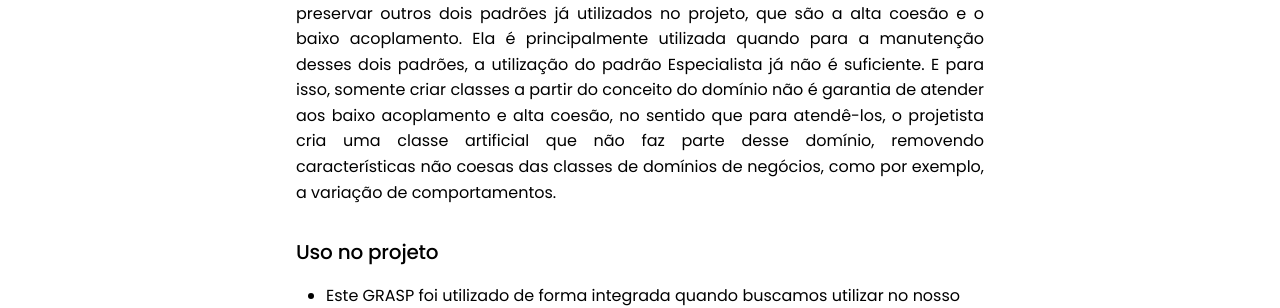
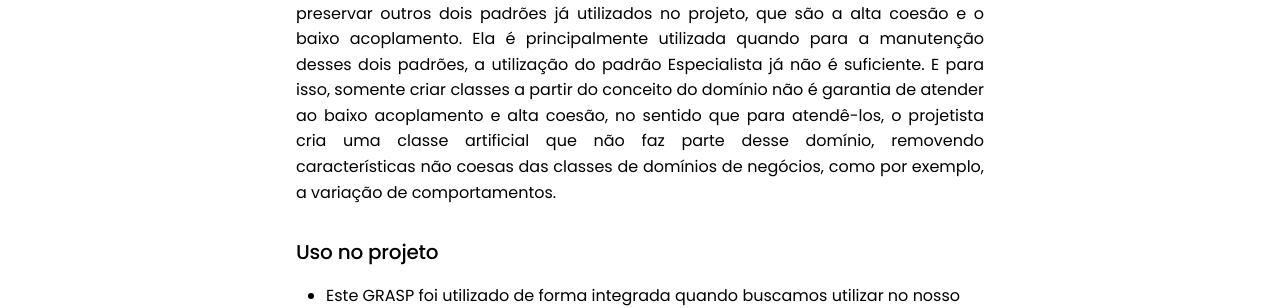
Before and after one commit to UnBArqDsw2021-2/2021.2_G3_stag.io, an MkDocs documentation site: the page built from docs/PadroesDeProjeto/GRASPs/GRASPs.md, in a window 1280 px wide and 900 px high, scrolled down 6445 px. Shown: the part 284-592 px from the top of the window. Built offline with MkDocs 1.6.1 and Material for MkDocs 9.7.7, drawn with Linux system fonts in a browser that asks for light colours; comment, search, counter and statistics services are not loaded; some of the changed text lies outside the part shown.

```diff
--- a/docs/PadroesDeProjeto/GRASPs/GRASPs.md
+++ b/docs/PadroesDeProjeto/GRASPs/GRASPs.md
@@ -113,7 +113,7 @@ Vimos que esse padrão seria útil para usarmos no projeto, pois para manter o b
 
 ## Invenção/Fabricação Pura (Pure Fabrication)
 
-A invenção pura é um padrão de projeto que tem o objetivo de basicamente preservar outros dois padrões já utilizados no projeto, que são a alta coesão e o baixo acoplamento. Ela é principalmente utilizada quando para a manutenção desses dois padrões, a utilização do padrão Especialista já não é suficiente. E para isso, somente criar classes a partir do conceito do domínio não é garantia de atender aos baixo acoplamento e alta coesão, no sentido que para atendê-los, o projetista cria uma classe artificial que não faz parte desse domínio, removendo características não coesas das classes de domínios de negócios, como por exemplo, a variação de comportamentos.
+A invenção pura é um padrão de projeto que tem o objetivo de basicamente preservar outros dois padrões já utilizados no projeto, que são a alta coesão e o baixo acoplamento. Ela é principalmente utilizada quando para a manutenção desses dois padrões, a utilização do padrão Especialista já não é suficiente. E para isso, somente criar classes a partir do conceito do domínio não é garantia de atender ao baixo acoplamento e alta coesão, no sentido que para atendê-los, o projetista cria uma classe artificial que não faz parte desse domínio, removendo características não coesas das classes de domínios de negócios, como por exemplo, a variação de comportamentos.
 
 ### Uso no projeto
 
```
Also changed, not shown: other parts of docs/PadroesDeProjeto/GRASPs/GRASPs.md (+3 -2 lines).
